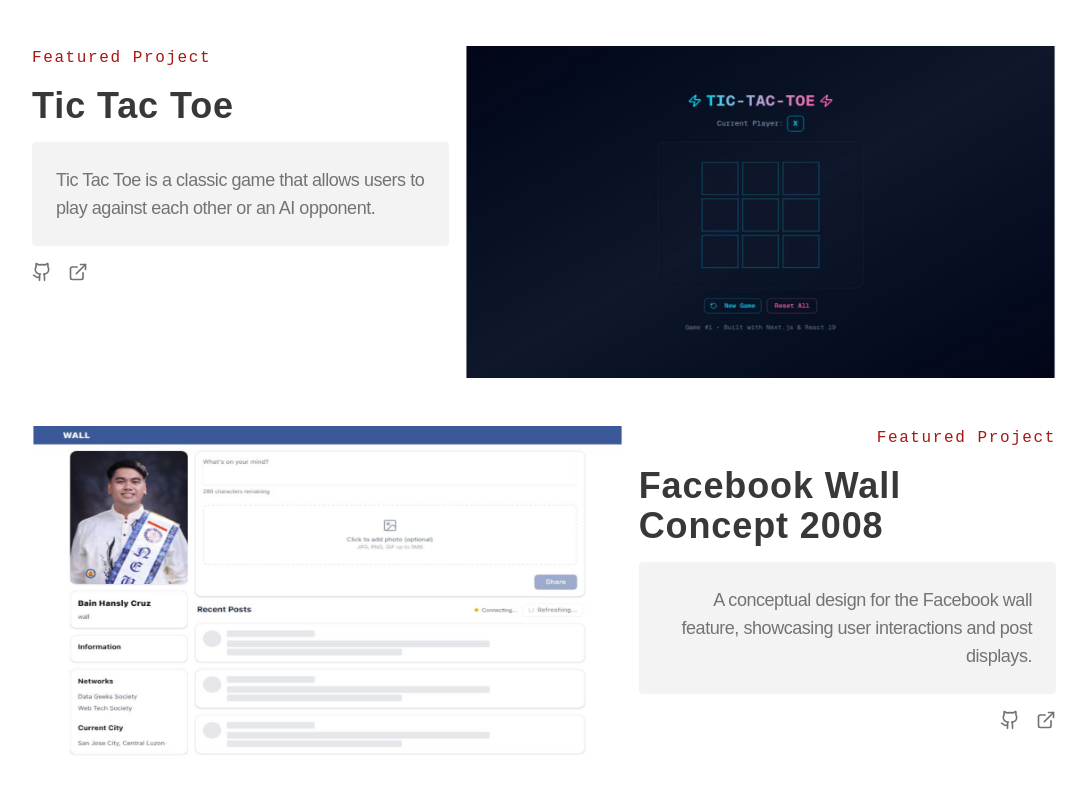
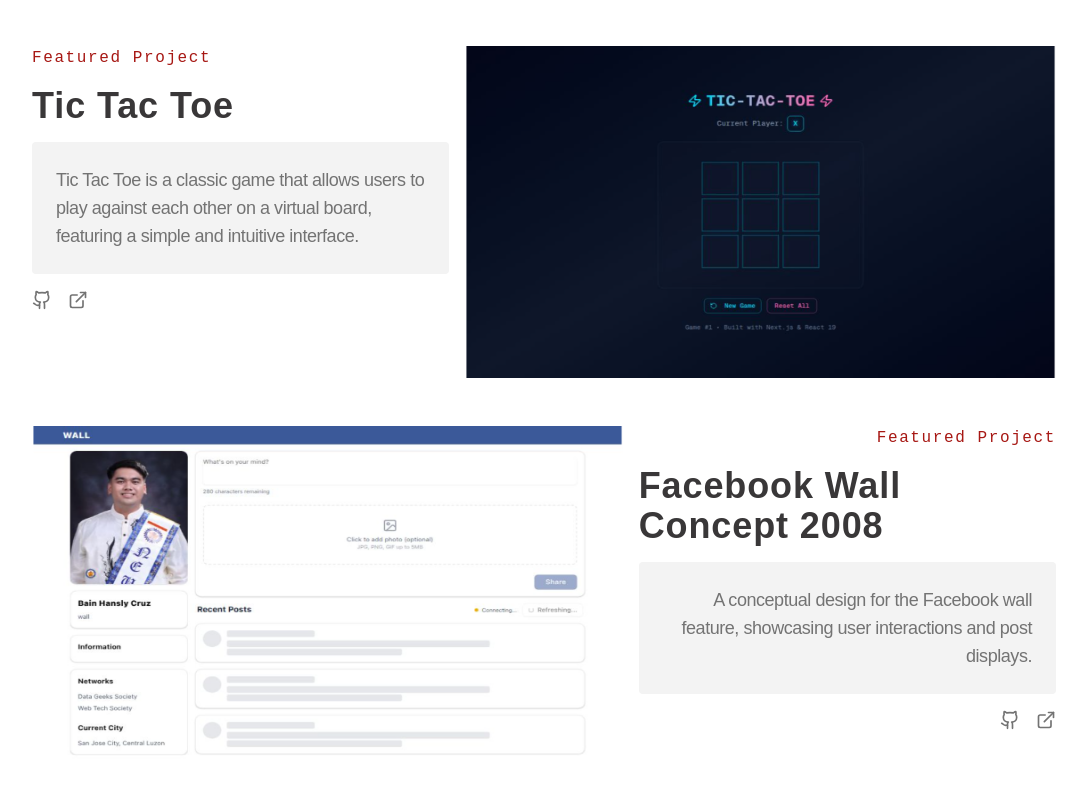
Before and after one commit to bain-dot-dev/bain.404, a Next.js app: page / in a window 1280 px wide. Shown: the part 3871-4665 px from the top of the page, without its empty margins (96-1182 px from the left). Built offline with nearby package versions, Linux system fonts and the light colour scheme.

Commit message:
update Tic Tac Toe project description for clarity and detail

```diff
--- a/data/projects.ts
+++ b/data/projects.ts
@@ -55,7 +55,7 @@
     id: "Tic-Tac-Toe",
     title: "Tic Tac Toe",
     description:
-      "Tic Tac Toe is a classic game that allows users to play against each other or an AI opponent.",
+      "Tic Tac Toe is a classic game that allows users to play against each other on a virtual board, featuring a simple and intuitive interface.",
     image: "/projects/tic-tac-toe/tic-tac-toe.png",
     featured: true,
     github: "https://github.com/bain-dot-dev/tic-tac-toe-game",
```
